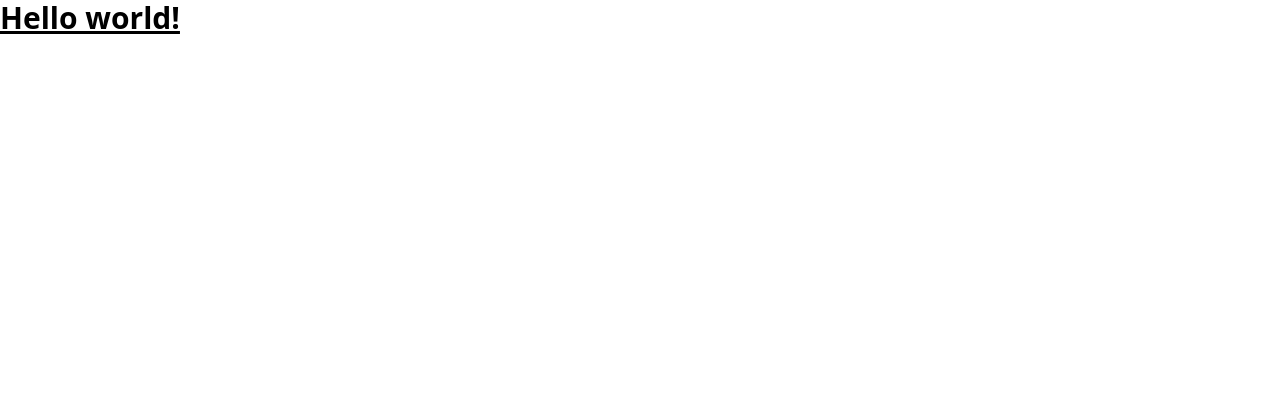
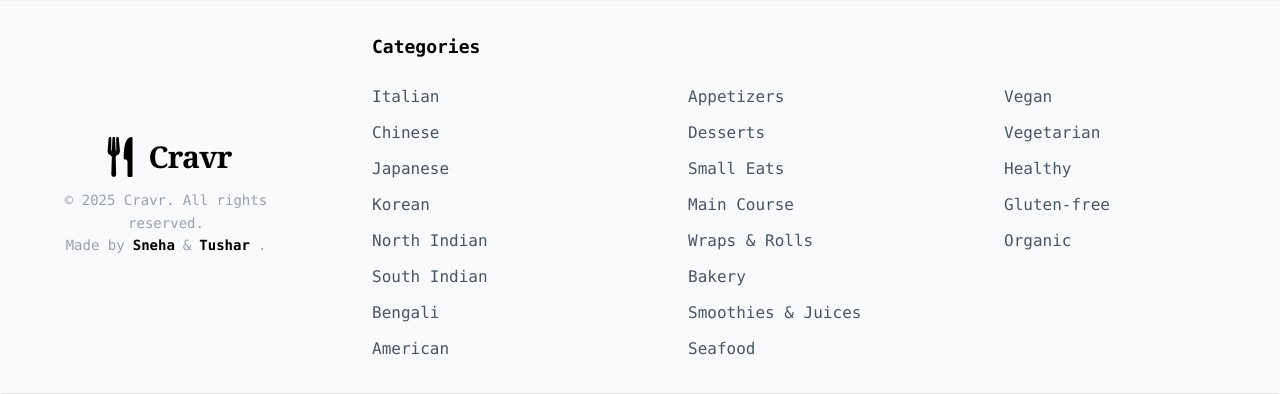
Before and after one commit to snehaaadn/Cravr, a React app in the folder Frontend/: page / in a window 1280 px wide. Shown: the top 394 px of the page. Built offline with nearby package versions, Linux system fonts and the light colour scheme; the HTML template or start-up script is replaced by a standard one.

Commit message:
added footer

```diff
--- a/Frontend/src/App.jsx
+++ b/Frontend/src/App.jsx
@@ -1,13 +1,12 @@
 import React from 'react'
+import Homepage from './pages/homepage'
 import './App.css'
 
 function App() {
 
   return (
     <>
-      <h1 className="text-3xl font-bold underline">
-        Hello world!
-      </h1>
+    <Homepage />
     </>
   )
 }
--- /dev/null
+++ b/Frontend/src/components/common/footer.jsx
@@ -0,0 +1,88 @@
+import React from "react";
+import food from "../../assets/food.svg";
+const year = new Date().getFullYear();
+
+// --- Helper Component ---
+const FooterLink = ({ text, href }) => (
+  <li>
+    <a href={href} className="inline-block transition-all duration-300 ease-in-out hover:text-orange-600 hover:translate-x-2 hover:font-medium" > {text} </a>
+  </li>
+);
+
+function Footer() {
+    return (
+        <footer className="w-full bg-gray-50 shadow py-8 border-t border-gray-100 font-mono">
+            {/* Main Grid */}
+            <div className="max-w-7xl mx-auto px-6 grid grid-cols-1 sm:grid-cols-2 lg:grid-cols-4 gap-8 lg:gap-8">
+
+                {/* --- Section 1: Brand --- */}
+                <div className="flex flex-col justify-center items-center h-full sm:items-start lg:items-center group">
+                    <div className="flex items-center gap-2 mb-3">
+                        <img
+                            src={food}
+                            alt="Cravr Icon"
+                            className="h-10 w-auto transition-transform duration-500 ease-in-out group-hover:-rotate-12"
+                        />
+                        <span className="text-3xl font-serif font-bold tracking-tight text-black group-hover:text-orange-600 transition-colors duration-300">
+                            Cravr
+                        </span>
+                    </div>
+                    <div className="text-center sm:text-left lg:text-center text-gray-400 text-sm leading-relaxed">
+                        © {year} Cravr. All rights reserved.
+                        <br />
+                        Made by
+                        <a href="https://www.linkedin.com/in/sneha-debnath-521867289/" className="mx-1 text-black font-semibold hover:text-white hover:bg-blue-600 px-1 rounded transition-all duration-300">Sneha</a>
+                        &
+                        <a href="https://www.linkedin.com/in/tushargnita/" className="mx-1 text-black font-semibold hover:text-white hover:bg-blue-600 px-1 rounded transition-all duration-300">Tushar</a>.
+                    </div>
+                </div>
+
+                {/* --- Section 2: Country Categories --- */}
+                <div className="flex flex-col items-start pl-4 sm:pl-0 lg:pl-8">
+                    <h2 className="text-lg font-bold text-black mb-6 relative w-fit after:block after:content-[''] after:absolute after:h-0.5 after:bg-orange-500 after:w-full after:scale-x-0 hover:after:scale-x-100 after:transition after:duration-300 after:origin-left cursor-default">
+                        Categories
+                    </h2>
+                    <ul className="flex flex-col space-y-3 text-base text-gray-600">
+                        <FooterLink text="Italian" href="#" />
+                        <FooterLink text="Chinese" href="#" />
+                        <FooterLink text="Japanese" href="#" />
+                        <FooterLink text="Korean" href="#" />
+                        <FooterLink text="North Indian" href="#" />
+                        <FooterLink text="South Indian" href="#" />
+                        <FooterLink text="Bengali" href="#" />
+                        <FooterLink text="American" href="#" />
+                    </ul>
+                </div>
+
+                {/* --- Section 3: Food Types --- */}
+                <div className="flex flex-col items-start pl-4 sm:pl-0 lg:pl-8 -mt-4 sm:mt-0">
+                    <div className="h-13 hidden lg:block"></div>
+                    <ul className="flex flex-col space-y-3 text-base text-gray-600">
+                        <FooterLink text="Appetizers" href="#" />
+                        <FooterLink text="Desserts" href="#" />
+                        <FooterLink text="Small Eats" href="#" />
+                        <FooterLink text="Main Course" href="#" />
+                        <FooterLink text="Wraps & Rolls" href="#" />
+                        <FooterLink text="Bakery" href="#" />
+                        <FooterLink text="Smoothies & Juices" href="#" />
+                        <FooterLink text="Seafood" href="#" />
+                    </ul>
+                </div>
+
+                {/* --- Section 4: Dietary --- */}
+                <div className="flex flex-col items-start pl-4 sm:pl-0 lg:pl-8 -mt-4 sm:mt-0">
+                    <div className="h-13 hidden lg:block"></div>
+                    <ul className="flex flex-col space-y-3 text-base text-gray-600">
+                        <FooterLink text="Vegan" href="#" />
+                        <FooterLink text="Vegetarian" href="#" />
+                        <FooterLink text="Healthy" href="#" />
+                        <FooterLink text="Gluten-free" href="#" />
+                        <FooterLink text="Organic" href="#" />
+                    </ul>
+                </div>
+
+            </div>
+        </footer>
+    )
+}
+export default Footer;
--- a/Frontend/src/pages/homepage.jsx
+++ b/Frontend/src/pages/homepage.jsx
@@ -1,8 +1,10 @@
 import react from "react";
+import Footer from "../components/common/footer";
 
 function Homepage(){
     return(
         <>
+        <Footer />
         </>
     )
 }
```
Also changed, not shown: Frontend/src/assets/food.svg (added).
